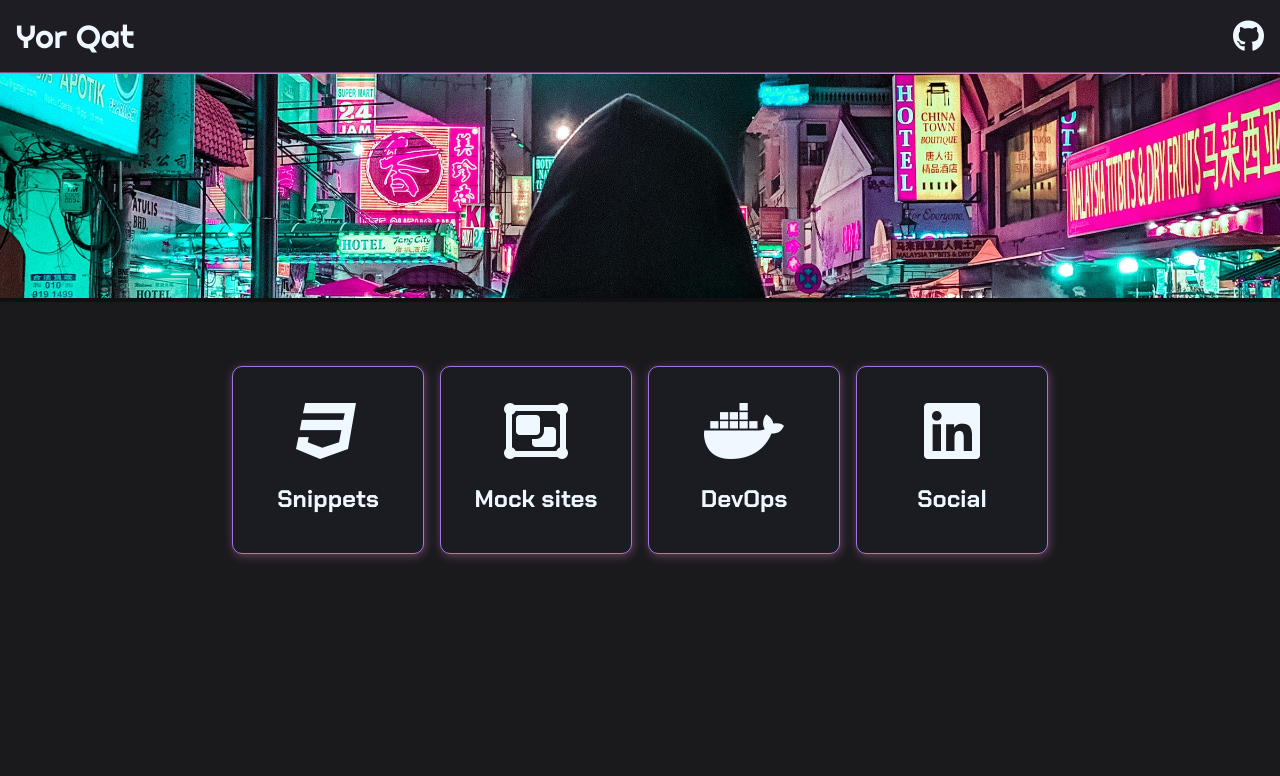
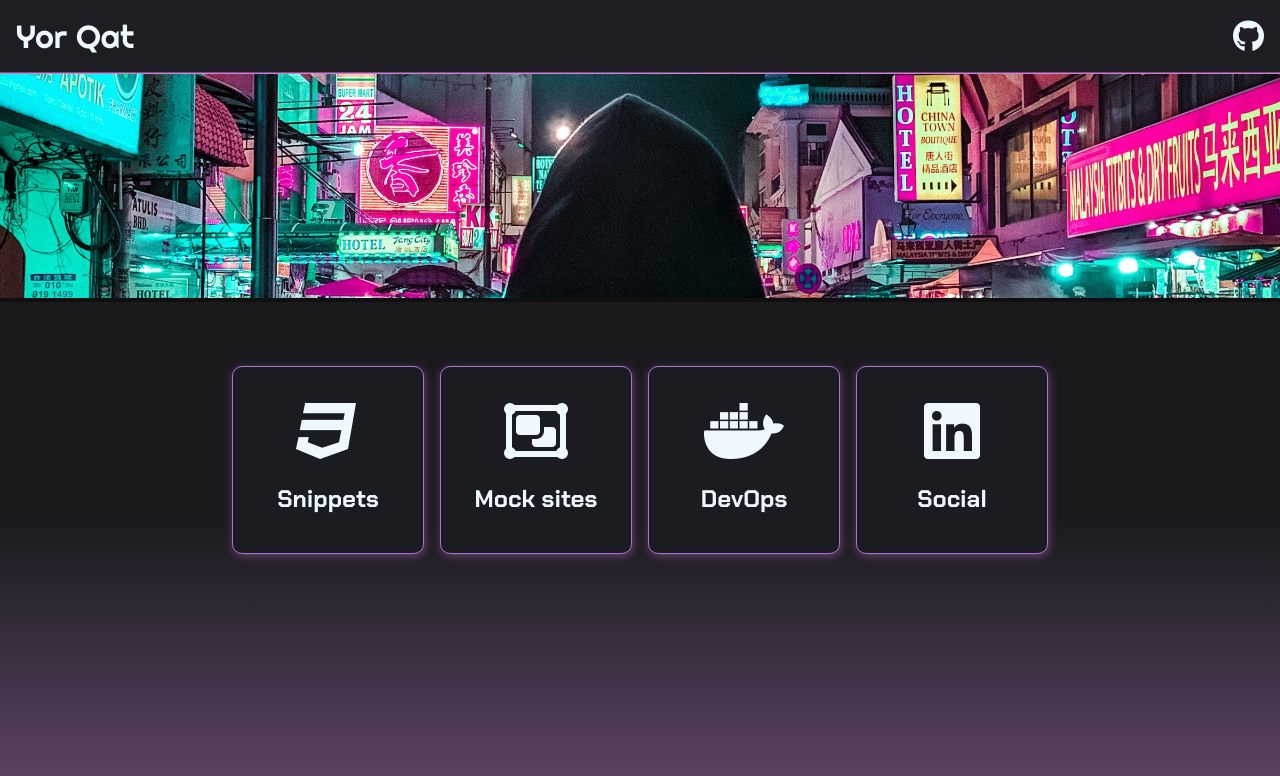
Before and after one commit to yorqat/www-yorqat, a SvelteKit app: page / in a window 1280 px wide. Shown: the top 776 px of the page. Built offline with nearby package versions, Linux system fonts and the light colour scheme.

Commit message:
use gradient

```diff
--- a/src/routes/+page.svelte
+++ b/src/routes/+page.svelte
@@ -57,7 +57,7 @@
 
 	#home {
 		color: aliceblue;
-		background-color: rgb(26, 26, 29);
+		background: linear-gradient(0deg, rgba(92,67,99,1) 2%, rgba(26,26,29,1) 35%);
 		min-height: 100svh;
 
 		.home-landing {
```
